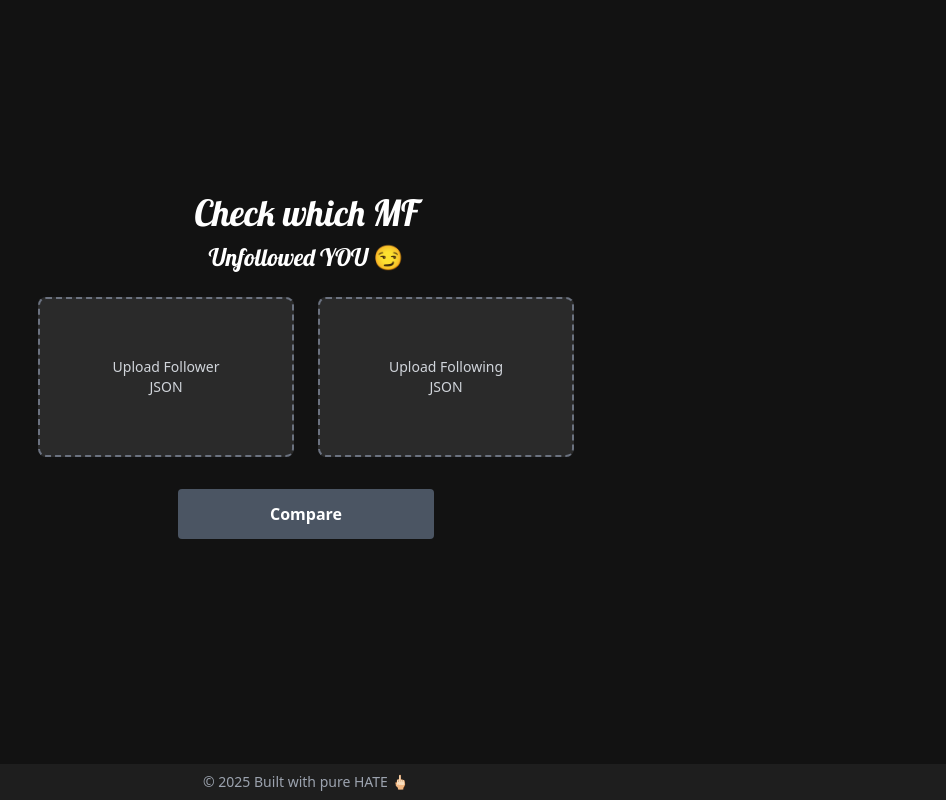
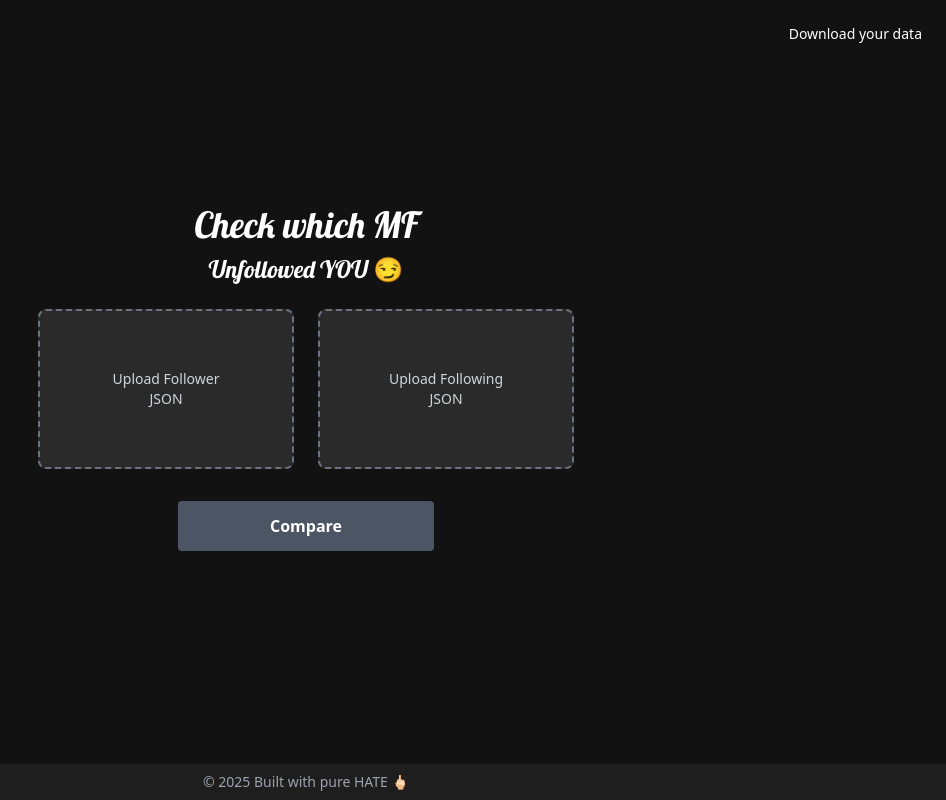
Before and after one commit to Jairus313/AreYouACelebrityBro, a React (Vite) app: page / in a window 1280 px wide. Shown: the whole page, without its empty margins (334-1280 px from the left). Built offline with nearby package versions, Linux system fonts and the light colour scheme.

Commit message:
download page

```diff
--- a/src/App.jsx
+++ b/src/App.jsx
@@ -46,8 +46,20 @@ function App() {
   };
 
   return (
-    <div className="min-h-screen flex flex-col bg-[#121212] text-white">
-      <main className="flex-grow flex flex-col items-center justify-center p-6">
+    <div className="min-h-screen flex flex-col bg-[#121212] text-white relative">
+      {/* Top-right href */}
+      {!result && (
+        <a
+          href="https://accountscenter.instagram.com/info_and_permissions/dyi/?entry_point=notification"
+          target="_blank"
+          rel="noopener noreferrer"
+          className="absolute top-4 right-4 text-white text-sm no-underline sm:top-6 sm:right-6"
+        >
+          Download your data
+        </a>
+      )}
+
+      <main className="flex-grow flex flex-col items-center justify-center p-6 pt-12">
         {!result ? (
           <>
             <h1 className="text-4xl font-lobster text-white text-center mb-2">Check which MF</h1>
```
